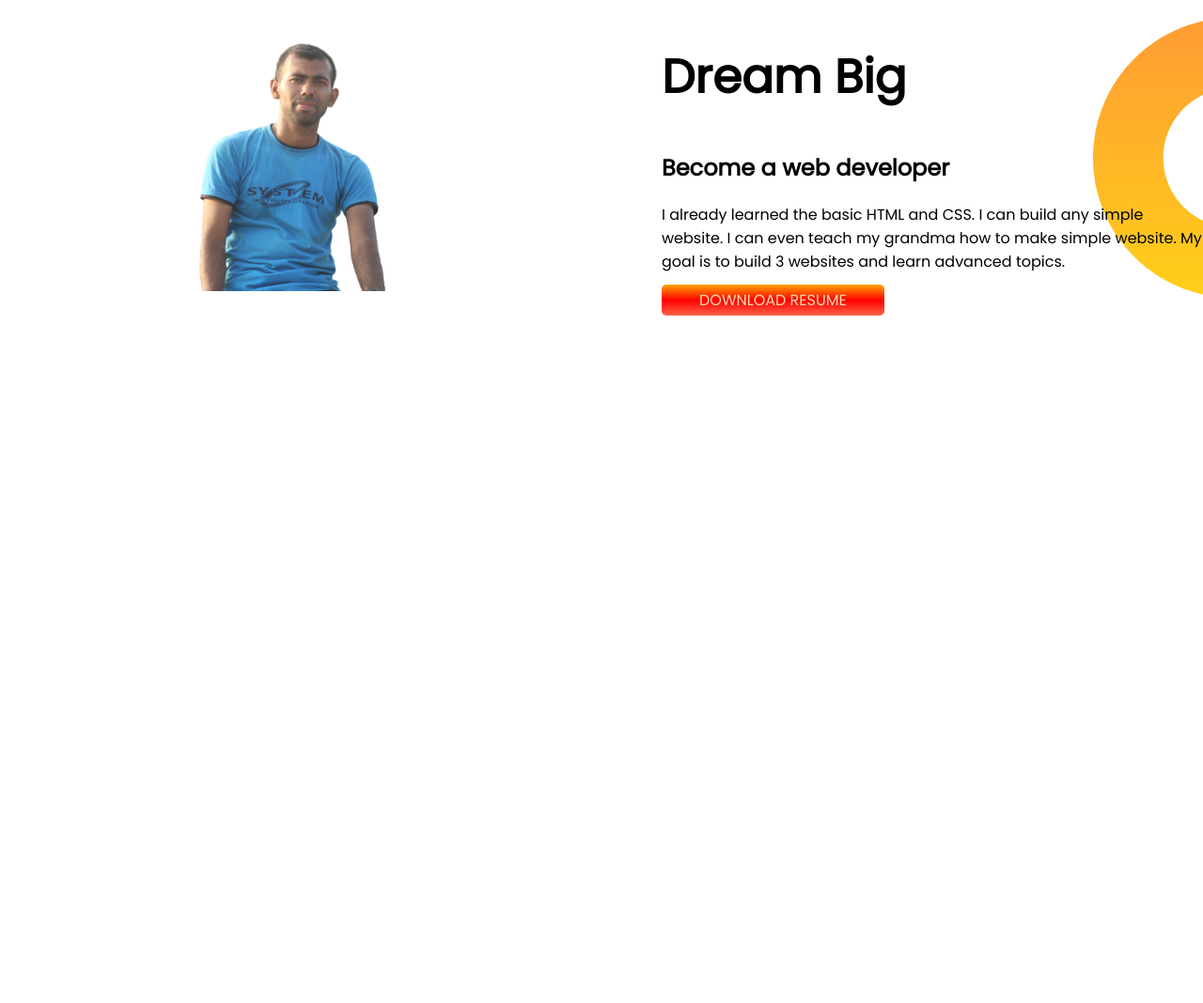
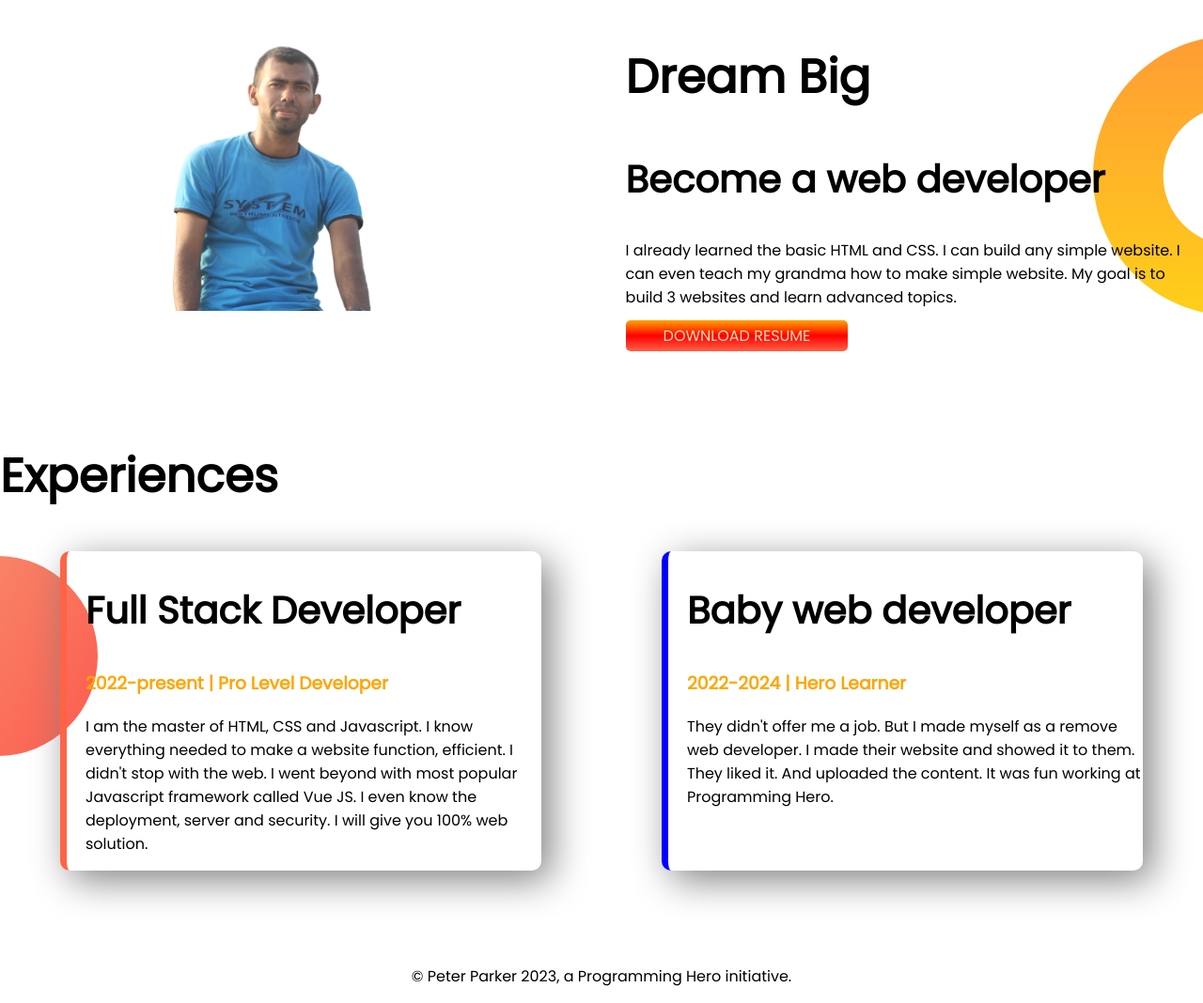
Before and after one commit to uddipon15-13523/Developer-portfolio, a plain HTML site: page index.html in a window 1280 px wide. Shown: the part 560-1628 px from the top of the page at 94% size. Before the commit the page ends 992 px from the top, so only its background shows below. Drawn offline with Linux system fonts and the light colour scheme.

Commit message:
style bordera

```diff
--- a/index.html
+++ b/index.html
@@ -13,7 +13,7 @@
 </head>
 
 <body>
-     <section class="top-banner">
+    <section class="top-banner flexible-container">
         <div class="half-width">
             <h1>Welcome To</h1>
             <h1> <span class="orange-color">Uddipon paul</span> World !</h1>
@@ -30,17 +30,41 @@
     </section>
 
 
-    <section class="dream-big">
+    <section class="dream-big flexible-container">
         <div class="half-width">
             <img src="my.png" alt="">
         </div>
         <div class="half-width">
             <h1>Dream Big</h1>
             <h2>Become a web developer</h2>
-        <p>I already learned the basic HTML and CSS. I can build any simple website. I can even teach my grandma how to make simple website. My goal is to build 3 websites and learn advanced topics.</p>
+            <p>I already learned the basic HTML and CSS. I can build any simple website. I can even teach my grandma how
+                to make simple website. My goal is to build 3 websites and learn advanced topics.</p>
             <a class="link-button" target="_blank" href="">DOWNLOAD RESUME</a>
         </div>
     </section>
+
+    <section class="Experience-area">
+        <h1>Experiences</h1>
+        <div class="flexible-container">
+            <div id="full-stack-developer" class="experience-item">
+                <h2>Full Stack Developer</h2>
+                <h3 class="orange-color"> 2022-present | Pro Level Developer</h3>
+                <p>I am the master of HTML, CSS and Javascript. I know everything needed to make a website function,
+                    efficient. I didn't stop with the web. I went beyond with most popular Javascript framework called
+                    Vue JS. I even know the deployment, server and security. I will give you 100% web solution.</p>
+            </div>
+            <div id="baby-web-developer" class="experience-item">
+                <h2>Baby web developer</h2>
+                <h3 class="orange-color">2022-2024 | Hero Learner</h3>
+                <p>They didn't offer me a job. But I made myself as a remove web developer. I made their website and
+                    showed it to them. They liked it. And uploaded the content. It was fun working at Programming Hero.
+                </p>
+            </div>
+        </div>
+    </section>
+
 </body>
-
+<footer>
+    <p>© Peter Parker 2023, a Programming Hero initiative.</p>
+</footer>
 </html>
--- a/style.css
+++ b/style.css
@@ -1,39 +1,80 @@
-body{
+body {
     font-family: 'Poppins', sans-serif;
     margin: 0px;
 }
-h1{
+
+h1 {
 
     font-size: 50px;
 
 }
- .orange-color{
+
+h2 {
+    font-size: 40px;
+}
+
+.orange-color {
     color: orange;
 }
- section{
+
+.flexible-container {
     display: flex;
     margin-bottom: 100px;
 }
- .half-width{
+
+.half-width {
     width: 50%;
-       padding-left: 5%;
+    padding-left: 2%;
+
 }
-  .half-width img{
+
+.half-width img {
     width: 80%;
 }
-  .link-button{
+
+.link-button {
     text-decoration: none;
-   background-image: linear-gradient(orange,red,tomato);
+    background-image: linear-gradient(orange, red, tomato);
     padding: 5px 40px;
     color: wheat;
     border-radius: 5px;
 }
-  .top-banner{
-    background-image:url(top-banner.png) ;
+
+.top-banner {
+    background-image: url(top-banner.png);
     background-repeat: no-repeat;
 }
-  .dream-big{
+
+.dream-big {
     background-image: url(dream-bg.png);
     background-repeat: no-repeat;
     background-position: right;
 }
+
+.experience-item {
+    width: 40%;
+    margin-left: 5%;
+    margin-right: 5%;
+    padding-left: 20px;
+    border-radius: 10px;
+    box-shadow: 10px 10px 40px gray;
+
+}
+
+.Experience-area {
+    background-image: url(exp-bg.png);
+    background-repeat: no-repeat;
+    background-position: left;
+}
+
+#full-stack-developer {
+    border-left: 7px solid tomato;
+}
+
+#baby-web-developer {
+
+    border-left: 7px solid blue;
+}
+footer p{
+    text-align: center;
+}
```
Also changed, not shown: exp-bg.png (added). Lines whose indentation alone changed are shown as unchanged.
